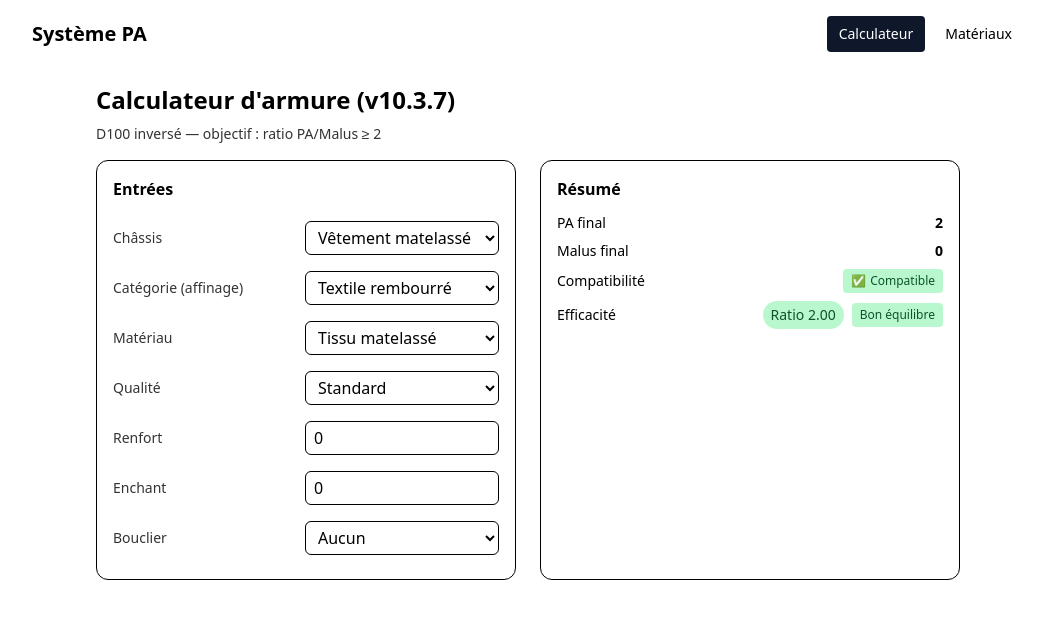
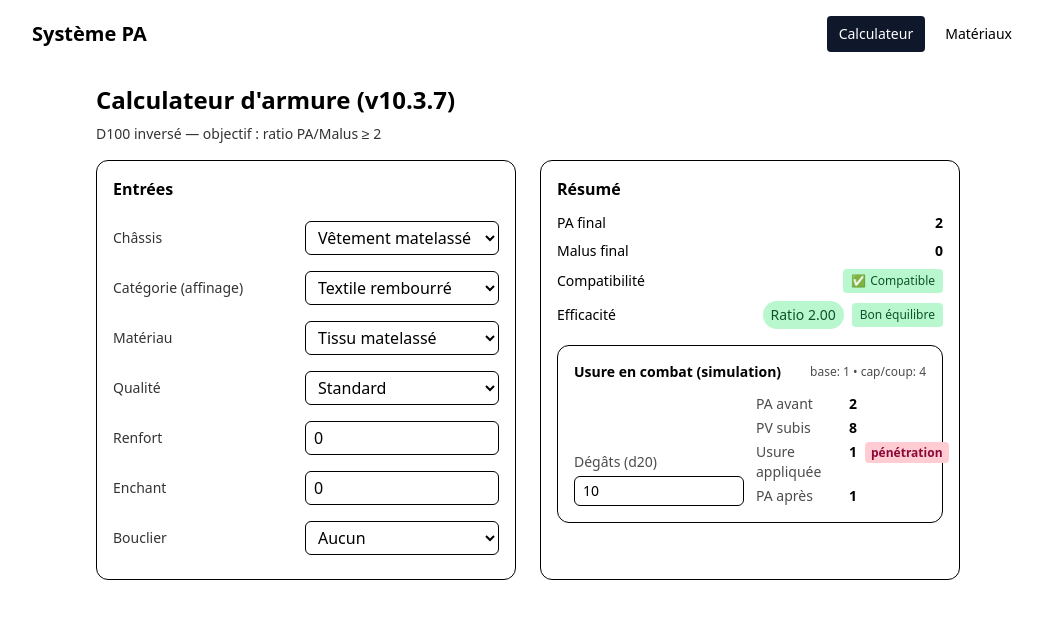
Before and after one commit to Daneisra/Armures-d100-Hesta, a React (Vite) app: page / in a window 1280 px wide. Shown: the top 618 px of the page, without its empty margins (112-1154 px from the left). Built offline with nearby package versions, Linux system fonts and the light colour scheme.

Commit message:
**cap par coup** (params)

```diff
--- a/src/components/Calculator.tsx
+++ b/src/components/Calculator.tsx
@@ -6,6 +6,7 @@ import InputRow from "./InputRow";
 import RatioPill from "./RatioPill";
 import { validateChassis, validateCategories, validateMaterials } from "../lib/validate";
 import CompatBadge from "./CompatBadge";
+import WearWidget from "./WearWidget";
 
 // Validations runtime (une seule fois)
 validateChassis(chassis);
@@ -160,6 +161,7 @@ export default function Calculator(){
                 </ul>
               </div>
             )}
+              <WearWidget paFinal={res.paFinal} material={matCurrent} params={params} />
           </div>
         </div>
       </div>
--- /dev/null
+++ b/src/components/WearWidget.tsx
@@ -0,0 +1,59 @@
+import { useMemo, useState } from "react";
+import type { Material, Params } from "../types";
+import { simulateWear } from "../lib/wear";
+
+export default function WearWidget({
+  paFinal,
+  material,
+  params
+}: {
+  paFinal: number;
+  material: Material | undefined;
+  params: Params;
+}) {
+  const [dmg, setDmg] = useState<number>(10); // d20 par défaut
+
+  const res = useMemo(() => {
+    if (!material) return null;
+    return simulateWear(dmg, paFinal, material, params);
+  }, [dmg, paFinal, material, params]);
+
+  return (
+    <div className="rounded-xl border p-4 mt-4">
+      <div className="flex items-center justify-between mb-3">
+        <h3 className="font-semibold">Usure en combat (simulation)</h3>
+        <div className="text-xs opacity-70">
+          base: {params.baseWear} • cap/coup: {params.capWearPerHit}
+        </div>
+      </div>
+
+      <div className="grid gap-3 md:grid-cols-2 items-end">
+        <label className="text-sm">
+          <div className="opacity-70 mb-1">Dégâts (d20)</div>
+          <input
+            type="number"
+            min={0}
+            max={20}
+            className="input"
+            value={dmg}
+            onChange={(e)=>setDmg(Math.max(0, Math.min(20, parseInt(e.target.value||"0",10) || 0)))}
+          />
+        </label>
+
+        {res && (
+          <div className="text-sm grid grid-cols-2 gap-x-4 gap-y-1">
+            <span className="opacity-70">PA avant</span>      <b className="tabular">{res.paBefore}</b>
+            <span className="opacity-70">PV subis</span>       <b className="tabular">{res.pvLost}</b>
+            <span className="opacity-70">Usure appliquée</span>
+            <b className="tabular">
+              {res.wearApplied}
+              {res.breakdown.capped && <span className="ml-2 text-xs px-1.5 py-0.5 rounded bg-amber-200 text-amber-900">cap</span>}
+              {res.breakdown.penetrated && <span className="ml-2 text-xs px-1.5 py-0.5 rounded bg-rose-200 text-rose-900">pénétration</span>}
+            </b>
+            <span className="opacity-70">PA après</span>       <b className="tabular">{res.paAfter}</b>
+          </div>
+        )}
+      </div>
+    </div>
+  );
+}
--- a/src/data/params.json
+++ b/src/data/params.json
@@ -1,5 +1,7 @@
 {
     "sweetSpotRatio": 2,
     "renfortMax": 3,
-    "enchantMax": 3
+    "enchantMax": 3,
+    "baseWear": 1,
+    "capWearPerHit": 4
 }
--- /dev/null
+++ b/src/lib/wear.ts
@@ -0,0 +1,41 @@
+import type { Material, Params } from "../types";
+
+export type WearResult = {
+  damage: number;
+  paBefore: number;
+  paAfter: number;
+  pvLost: number;
+  wearApplied: number;
+  breakdown: { base: number; extra: number; capped: boolean; penetrated: boolean };
+};
+
+/**
+ * Simule l'usure sur un coup:
+ * - coup non pénétrant: usure = baseWear
+ * - coup pénétrant:     usure = baseWear + extraPen(material)
+ * - cap par coup appliqué à la fin
+ * - PA ne baisse que de l'usure (pas des dégâts)
+ * - PV subis = max(0, damage - paBefore)
+ */
+export function simulateWear(damage: number, paBefore: number, material: Material, params: Params): WearResult {
+  const penetrated = damage > paBefore;
+  const base = params.baseWear ?? 1;
+  const extra = penetrated ? (material.extraPen ?? 0) : 0;
+
+  let wear = base + extra;
+  const cap = params.capWearPerHit ?? Infinity;
+  const capped = wear > cap;
+  if (capped) wear = cap;
+
+  const paAfter = Math.max(0, paBefore - wear);
+  const pvLost  = Math.max(0, damage - paBefore);
+
+  return {
+    damage,
+    paBefore,
+    paAfter,
+    pvLost,
+    wearApplied: wear,
+    breakdown: { base, extra, capped, penetrated }
+  };
+}
--- a/src/pages/MaterialsPage.tsx
+++ b/src/pages/MaterialsPage.tsx
@@ -126,7 +126,7 @@ export default function MaterialsPage(){
 
 function Th({
   k, children, activeKey, dir, onToggle, align="left"
-}: {k: SortKey; children:React.ReactNode; activeKey:SortKey; dir:"asc"|"desc"; onToggle:(k:SortKey)=>void; align?:"left"|"right" }){
+  }: {k: SortKey; children:React.ReactNode; activeKey:SortKey; dir:"asc"|"desc"; onToggle:(k:SortKey)=>void; align?:"left"|"right" }){
   const active = activeKey === k;
   const onKeyDown = (e: React.KeyboardEvent) => {
     if (e.key === "Enter" || e.key === " ") { e.preventDefault(); onToggle(k); }
--- a/src/types.ts
+++ b/src/types.ts
@@ -38,7 +38,16 @@ export type Material = {
 
 export type Quality = { name: string; bonusPA: number; malusMod: number };
 export type Shield  = { name: string; pa: number; malus: number; poids?: number };
-export type Params  = { sweetSpotRatio: number; renfortMax: number; enchantMax: number };
+export type Params = {
+  sweetSpotRatio: number;
+  renfortMax: number;
+  enchantMax: number;
+  /** Usure de base sur un coup non pénétrant */
+  baseWear: number;          // ex: 1
+  /** Limite maximale d'usure appliquée sur un coup (après extraPen) */
+  capWearPerHit: number;     // ex: 4
+};
+
 
 export type BuildInput = {
   chassis: string;
```
Also changed, not shown: 1 other file (tests, documents, lock files or other folders).
